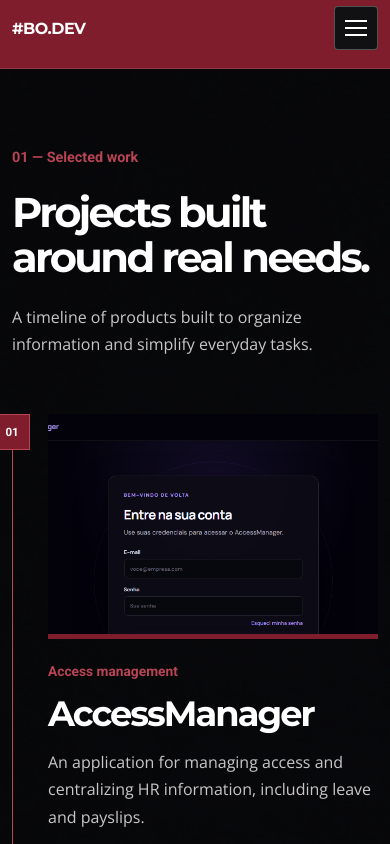
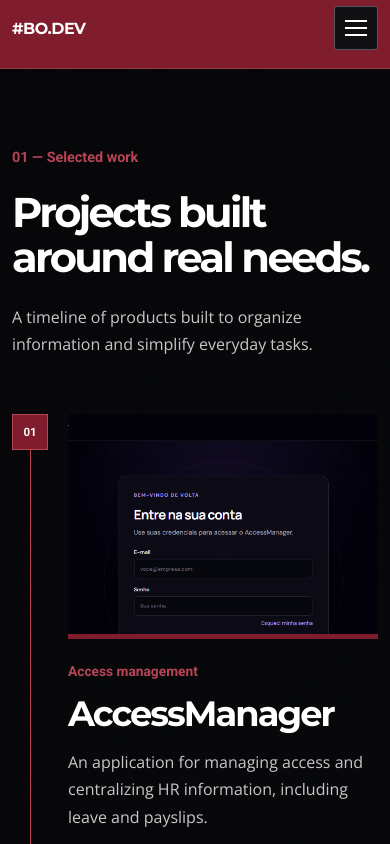
Before and after one commit to olegariobru/MyPort2, a React (Vite) app: page /Projetos in a window 390 px wide. Shown: the top 844 px of the page. Built offline with nearby package versions, Linux system fonts and the light colour scheme.

Commit message:
Fix mobile timeline clipping and correct portrait location

```diff
--- a/src/App.css
+++ b/src/App.css
@@ -11,8 +11,6 @@
 .pageStage { animation: pageEntrance .48s var(--ease-out) both; }
 @keyframes pageEntrance { from { opacity: 0; transform: translateY(14px); } to { opacity: 1; transform: translateY(0); } }
 .button { min-height: 46px; display: inline-flex; align-items: center; justify-content: center; gap: .7rem; padding: .75rem 1rem; border: 1px solid var(--linha-forte); border-radius: 4px; background: #141416; font-family: var(--fonte-secundaria); font-weight: 700; transition: background-color .2s ease,border-color .2s ease,color .2s ease; }
-.button::after { content: "→"; transition: transform .25s var(--ease-out); }
-.button:hover::after { transform: translateX(4px); }
 .buttonPrimary { background: var(--cor-acento); border-color: var(--cor-acento); }
 .buttonPrimary:hover { background: var(--cor-acento-clara); border-color: var(--cor-acento-clara); }
 .buttonSecondary:hover { border-color: var(--cor-acento); }
--- a/src/Componentes/Banner/index.jsx
+++ b/src/Componentes/Banner/index.jsx
@@ -13,7 +13,7 @@ export default function Banner() {
     </div>
     <figure className="heroPortrait">
       <img className="portraitPhoto" src={minhaFoto} alt={t("Bruno Olegário diante da cidade ao entardecer")} loading="eager" />
-      <figcaption className="portraitIndex">{t("São Paulo · Brasil")}</figcaption>
+      <figcaption className="portraitIndex">{t("Santiago · Chile")}</figcaption>
     </figure>
   </section>;
 }
--- a/src/Componentes/Footer/index.jsx
+++ b/src/Componentes/Footer/index.jsx
@@ -17,7 +17,7 @@ export default function Footer({ showContact = false }) {
           <p className={styles.contactNote}>{t("Ideia aberta. Próximo capítulo.")}</p>
           <h2 id="footer-contact-title">{t("O próximo")}<br />{t("começo.")}</h2>
         </div>
-        <a className={styles.contactAddress} href="mailto:b_olgr@icloud.com"><span>{t("Escreva para Bruno")}</span><strong>b_olgr@icloud.com <span aria-hidden="true">↗</span></strong></a>
+        <a className={styles.contactAddress} href="mailto:b_olgr@icloud.com"><span>{t("Escreva para Bruno")}</span><strong>b_olgr@icloud.com</strong></a>
       </div>
     </section>}
     <div className={`${styles.footerInner} pageContainer`}>
--- a/src/Componentes/ProjectCards/projectCard.module.css
+++ b/src/Componentes/ProjectCards/projectCard.module.css
@@ -20,10 +20,10 @@
 .timelineItem:nth-of-type(even) .projectVisual { grid-column: 2; }
 .timelineItem:nth-of-type(even) .projectContent { grid-column: 1; grid-row: 1; justify-self: end; }
 @media (max-width:760px) {
-  .timeline { gap: 5.5rem; margin-top: 3.5rem; padding-left: 2.25rem; }
-  .timelineRail { left: 0; }
+  .timeline { gap: 5.5rem; margin-top: 3.5rem; padding-left: 3.5rem; }
+  .timelineRail { left: 18px; }
   .timelineItem { grid-template-columns: 1fr; gap: 1.5rem; }
-  .timelineMarker { top: 0; left: -2.25rem; width: 36px; height: 36px; transform: translate(-50%,0); }
+  .timelineMarker { top: 0; left: calc(18px - 3.5rem); width: 36px; height: 36px; transform: translate(-50%,0); }
   .projectVisual { min-height: 220px; }
   .projectVisual img,.projectMonogram { min-height: 220px; }
   .timelineItem:nth-of-type(even) .projectVisual,.timelineItem:nth-of-type(even) .projectContent { grid-column: 1; grid-row: auto; justify-self: stretch; }
```
Also changed, not shown: src/language.jsx (+1 -1 lines), 1 other file (tests, documents, lock files or other folders).
